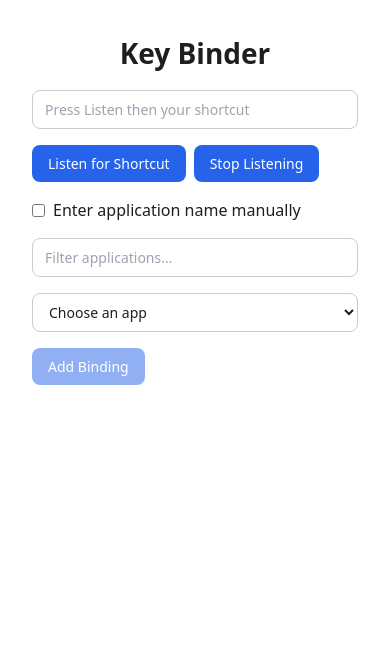
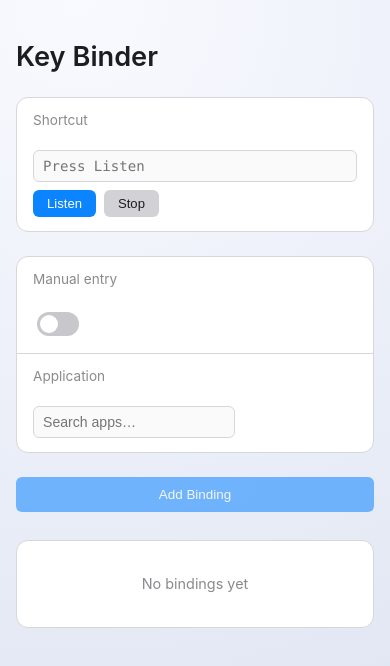
Before and after one commit to stephen-ics/keybinder, a Next.js app: page / in a window 390 px wide. Shown: the top 666 px of the page. Built offline with nearby package versions, Linux system fonts and the light colour scheme.

Commit message:
significantly improved responsiveness, functionality, and styling

```diff
--- a/src/pages/index.tsx
+++ b/src/pages/index.tsx
@@ -1,257 +1,259 @@
-import { useState, useEffect, useCallback } from "react";
+// src/renderer/pages/index.tsx
+import { useState, useEffect, useCallback, useRef } from "react";
 
 type Binding = { accelerator: string; app: string };
 
 export default function HomePage() {
-  // --- Component state ---
-  const [accel, setAccel]               = useState("");
-  const [listening, setListening]       = useState(false);
-  const [manualToggle, setManualToggle] = useState(false);
-  const [manualApp, setManualApp]       = useState("");
-  const [openApps, setOpenApps]         = useState<string[]>([]);
-  const [filter, setFilter]             = useState("");
-  const [selectedApp, setSelectedApp]   = useState("");
-  const [bindings, setBindings]         = useState<Binding[]>([]);
+  /* ────────── State ────────── */
+  const [accel, setAccel]             = useState("");
+  const [listening, setListening]     = useState(false);
+  const [manual, setManual]           = useState(false);
+  const [manualApp, setManualApp]     = useState("");
+  const [openApps, setOpenApps]       = useState<string[]>([]);
+  const [filter, setFilter]           = useState("");
+  const [selectedApp, setSelectedApp] = useState("");
+  const [bindings, setBindings]       = useState<Binding[]>([]);
+  const [showList, setShowList]       = useState(false);
 
-  // --- Fetch initial data ---
+  /* ─────── Fetch native data ─────── */
   useEffect(() => {
-    if (typeof window !== "undefined" && (window as any).api) {
+    if ((window as any).api) {
       (window as any).api.getOpenApps().then(setOpenApps);
       (window as any).api.getBindings().then(setBindings);
     }
   }, []);
 
-  // --- Filtered dropdown list ---
-  const filteredApps = openApps.filter(app =>
-    app.toLowerCase().includes(filter.toLowerCase())
+  const filtered = openApps.filter(a =>
+    a.toLowerCase().includes(filter.toLowerCase())
   );
 
-  // --- Shortcut‑listening logic ---
-  const handleKeydown = useCallback((e: KeyboardEvent) => {
+  /* ─────── Shortcut capture ─────── */
+  const keydown = useCallback((e: KeyboardEvent) => {
     const parts: string[] = [];
     if (e.ctrlKey)  parts.push("Ctrl");
-    if (e.metaKey)  parts.push("Meta");
+    if (e.metaKey)  parts.push("Cmd");
     if (e.altKey)   parts.push("Alt");
     if (e.shiftKey) parts.push("Shift");
     const key = e.key.length === 1 ? e.key.toUpperCase() : e.key;
     parts.push(key);
-    setAccel(parts.join("+"));
+    setAccel(parts.join(" + "));
   }, []);
 
-  // Attach/detach keydown listener
   useEffect(() => {
-    if (listening) {
-      window.addEventListener("keydown", handleKeydown);
-    } else {
-      window.removeEventListener("keydown", handleKeydown);
-    }
-    return () => {
-      window.removeEventListener("keydown", handleKeydown);
-    };
-  }, [listening, handleKeydown]);
+    if (listening) window.addEventListener("keydown", keydown);
+    return () => window.removeEventListener("keydown", keydown);
+  }, [listening, keydown]);
 
-  // --- Handlers for buttons ---
-  const handleListen = () => { setAccel(""); setListening(true); };
-  const handleStop   = () => setListening(false);
-
-  const handleAdd = () => {
-    const appName = manualToggle ? manualApp : selectedApp;
+  /* ─────────── CRUD  ─────────── */
+  const add = () => {
+    const appName = manual ? manualApp : selectedApp;
     (window as any).api
       .saveBinding({ accelerator: accel, app: appName })
       .then(() => (window as any).api.getBindings())
       .then(setBindings);
   };
 
-  const handleRemove = (acc: string) => {
+  const remove = (acc: string) => {
     (window as any).api
       .removeBinding(acc)
       .then(() => (window as any).api.getBindings())
       .then(setBindings);
   };
 
-  // --- Render ---
+  /* ───── dropdown auto-close ───── */
+  const searchWrapRef = useRef<HTMLDivElement>(null);
+  useEffect(() => {
+    const close = (e: MouseEvent) => {
+      if (!searchWrapRef.current?.contains(e.target as Node)) setShowList(false);
+    };
+    document.addEventListener("mousedown", close);
+    return () => document.removeEventListener("mousedown", close);
+  }, []);
+
+  /* ─────────────  UI  ───────────── */
   return (
-    <main className="container">
-      <h2>Key Binder</h2>
+    <main className="window">
+      <div className="sheet">
+        <h2 className="title">Key Binder</h2>
 
-      <div className="stack">
-        {/* Accelerator input + Listen/Stop */}
+        {/* Shortcut */}
+        <section className="group">
+          <div className="row">
+            <label className="rowLabel">Shortcut</label>
+            <div className="field">
+              <input
+                className="input mono"
+                value={accel}
+                placeholder="Press Listen"
+                readOnly
+              />
+              <div className="btnGroup">
+                <button className="btn blue tiny" onClick={() => { setAccel(""); setListening(true); }}>Listen</button>
+                <button className="btn gray tiny" onClick={() => setListening(false)}>Stop</button>
+              </div>
+            </div>
+          </div>
+          {listening && <div className="noteWrap"><p className="note danger">Listening…</p></div>}
+        </section>
+
+        {/* App picker */}
+        <section className="group">
+          <div className="row">
+            <label className="rowLabel">Manual entry</label>
+            <input type="checkbox" className="switch" checked={manual} onChange={e => setManual(e.target.checked)} />
+          </div>
+
+          {manual ? (
+            <div className="row">
+              <label className="rowLabel">Application</label>
               <input
                 className="input"
-          value={accel}
-          placeholder="Press Listen then your shortcut"
-          readOnly
-        />
-        <div className="actions">
-          <button className="button" onClick={handleListen}>
-            Listen for Shortcut
-          </button>
-          <button className="button" onClick={handleStop}>
-            Stop Listening
-          </button>
-          {listening && <span className="status">Listening…</span>}
-        </div>
-
-        {/* Manual vs Dropdown toggle */}
-        <label className="checkbox-label">
-          <input
-            type="checkbox"
-            checked={manualToggle}
-            onChange={e => setManualToggle(e.target.checked)}
-          />
-          <span>Enter application name manually</span>
-        </label>
-
-        {/* Manual entry or filtered dropdown */}
-        {manualToggle ? (
-          <input
-            className="input"
-            placeholder="Enter app name"
+                placeholder="Enter App Name"
                 value={manualApp}
                 onChange={e => setManualApp(e.target.value)}
               />
+            </div>
           ) : (
-          <>
+            <div className="row">
+              <label className="rowLabel">Application</label>
+              <div className="searchWrap" ref={searchWrapRef}>
                 <input
                   className="input"
-              placeholder="Filter applications…"
+                  placeholder="Search apps…"
                   value={filter}
-              onChange={e => setFilter(e.target.value)}
+                  onChange={e => { setFilter(e.target.value); setShowList(true); }}
+                  onFocus={() => setShowList(true)}
+                  onBlur={() => setTimeout(() => setShowList(false), 120)}  /* ensure closes even if tab key */
                 />
-            <select
-              className="select"
-              value={selectedApp}
-              onChange={e => setSelectedApp(e.target.value)}
+                {showList && filtered.length > 0 && (
+                  <ul className="dropdown">
+                    {filtered.map(name => (
+                      <li
+                        key={name}
+                        className={name === selectedApp ? "active" : ""}
+                        onClick={() => {
+                          setSelectedApp(name);
+                          setFilter(name);
+                          setShowList(false);
+                        }}
                       >
-              <option value="" disabled>
-                Choose an app
-              </option>
-              {filteredApps.map(appName => (
-                <option key={appName} value={appName}>
-                  {appName}
-                </option>
+                        {name}
+                      </li>
                     ))}
-            </select>
-          </>
+                  </ul>
                 )}
+              </div>
+            </div>
+          )}
+        </section>
 
         <button
-          className="button"
-          onClick={handleAdd}
-          disabled={!accel || !(manualToggle ? manualApp : selectedApp)}
+          className="btn blue wide"
+          disabled={!accel || !(manual ? manualApp : selectedApp)}
+          onClick={add}
         >
           Add Binding
         </button>
+
+        {/* Bindings list */}
+        <section className="group listGroup">
+          {bindings.length === 0 ? (
+            <p className="empty">No bindings yet</p>
+          ) : (
+            bindings.map(b => (
+              <div key={b.accelerator} className="row rowBinding">
+                <span className="chip mono">{b.accelerator}</span>
+                <span className="appName">{b.app}</span>
+                <button className="btn textDanger tiny" onClick={() => remove(b.accelerator)}>Remove</button>
+              </div>
+            ))
+          )}
+        </section>
       </div>
 
-      {/* Binding list */}
-      <ul className="list">
-        {bindings.map(b => (
-          <li key={b.accelerator} className="list-item">
-            <span className="mono">{b.accelerator} → {b.app}</span>
-            <button
-              className="button button-danger"
-              onClick={() => handleRemove(b.accelerator)}
-            >
-              Remove
-            </button>
-          </li>
-        ))}
-      </ul>
+      {/* ───────── global palette ───────── */}
+      <style jsx global>{`
+        :root {
+          --fg1:#1d1d1f; --fg2:#3c3c4399; --divider:#d7d7db;
+          --accent:#0a84ff; --danger:#ff453a; --radius:12px;
+          --bg0:#f9faff; --bg1:#dde3f1;
+          --font:-apple-system,BlinkMacSystemFont,"SF Pro Text","Segoe UI",Roboto,sans-serif;
+        }
+        *,*::before,*::after{box-sizing:border-box;}
+        html,body{margin:0;font-family:var(--font);-webkit-font-smoothing:antialiased;}
+      `}</style>
 
-      {/* scoped styles */}
+      {/* ───────── component styles ───────── */}
       <style jsx>{`
-        .container {
-          padding: 2rem;
-          max-width: 28rem;
-          margin: 0 auto;
-          font-family: system-ui, sans-serif;
-          color: #1e1e1e;
-        }
-        h2 {
-          font-size: 1.75rem;
-          font-weight: 600;
-          margin-bottom: 1rem;
-          text-align: center;
-        }
-        .stack > * + * {
-          margin-top: 1rem;
-        }
-        .input {
-          width: 100%;
-          border: 1px solid #ccc;
-          border-radius: 0.5rem;
-          padding: 0.5rem 0.75rem;
-          font-size: 0.875rem;
-        }
-        .input:focus {
-          outline: none;
-          border-color: #2563eb;
-          box-shadow: 0 0 0 2px rgba(37, 99, 235, 0.4);
-        }
-        .select {
-          width: 100%;
-          border: 1px solid #ccc;
-          border-radius: 0.5rem;
-          padding: 0.5rem 0.75rem;
-          font-size: 0.875rem;
-          background: #fff;
-        }
-        .checkbox-label {
-          display: flex;
-          align-items: center;
-          gap: 0.5rem;
-          user-select: none;
-        }
-        .actions {
-          display: flex;
-          flex-wrap: wrap;
-          gap: 0.5rem;
-          align-items: center;
-        }
-        .button {
-          background: #2563eb;
-          color: #fff;
-          border: none;
-          border-radius: 0.5rem;
-          padding: 0.5rem 1rem;
-          font-size: 0.875rem;
-          font-weight: 500;
-          cursor: pointer;
-          transition: background 0.2s ease;
-        }
-        .button:hover {
-          background: #1d4ed8;
-        }
-        .button:disabled {
-          opacity: 0.5;
-          cursor: default;
-        }
-        .button-danger {
-          background: #dc2626;
-        }
-        .button-danger:hover {
-          background: #b91c1c;
-        }
-        .status {
-          margin-left: auto;
-          font-size: 1rem;
-          font-weight: 600;
-          color: #dc2626;
-        }
-        .list {
-          margin-top: 1.5rem;
-          font-size: 0.875rem;
-        }
-        .list-item {
-          display: flex;
-          justify-content: space-between;
-          align-items: center;
-          padding-top: 0.5rem;
-          border-top: 1px solid #eee;
-        }
-        .mono {
-          font-family: Menlo, Consolas, monospace;
+        /* viewport + floor */
+        .window{display:flex;justify-content:center;align-items:flex-start;
+                padding:40px 16px;min-height:100vh;min-width:360px;
+                background:radial-gradient(circle at 20% 0%,var(--bg0)0%,var(--bg1)100%);}
+        .sheet{width:100%;max-width:460px;color:var(--fg1);}
+        .title{margin:0 0 24px;font-size:1.7rem;font-weight:600;}
+
+        /* card */
+        .group{background:#fff;border:1px solid var(--divider);border-radius:var(--radius);margin-bottom:24px;}
+        .row{display:flex;flex-wrap:wrap;gap:16px;align-items:center;padding:16px 20px;border-top:1px solid var(--divider);}
+        .group .row:first-child{border-top:none;}
+        .rowLabel{flex:0 0 120px;min-width:120px;font-size:.85rem;color:var(--fg2);}
+
+        /* shortcut field */
+        .field{flex:1 1 0;min-width:0;display:flex;gap:8px;}
+        .btnGroup{display:flex;gap:8px;}
+
+        /* search */
+        .searchWrap{flex:1 1 0;position:relative;}
+
+        /* inputs */
+        .input{flex:1 1 0;min-width:0;font-size:.9rem;padding:8px 10px;border:1px solid var(--divider);
+               border-radius:6px;background:#fafafa;transition:border-color .2s;}
+        .input:focus{outline:none;border-color:var(--accent);box-shadow:0 0 0 2px rgba(10,132,255,.3);background:#fff;}
+        .mono{font-family:"SF Mono",Menlo,Consolas,monospace;}
+
+        /* buttons */
+        .btn{border:none;border-radius:6px;font-size:.84rem;font-weight:500;cursor:pointer;transition:filter .14s;}
+        .btn:hover:not(:disabled){filter:brightness(1.08);}
+        .btn:disabled{opacity:.55;cursor:default;}
+        .blue{background:var(--accent);color:#fff;}
+        .gray{background:#d1d1d6;color:var(--fg1);}
+        .textDanger{background:none;color:var(--danger);}
+        .tiny{padding:5px 10px;}
+        .wide{width:100%;margin-bottom:28px;padding:10px 0;}
+
+        /* switch */
+        .switch{-webkit-appearance:none;width:42px;height:24px;border-radius:12px;background:#c7c7cc;cursor:pointer;position:relative;transition:background .2s;}
+        .switch::before{content:"";position:absolute;left:3px;top:3px;width:18px;height:18px;border-radius:50%;background:#fff;transition:transform .2s;}
+        .switch:checked{background:var(--accent);}
+        .switch:checked::before{transform:translateX(18px);}
+
+        /* dropdown */
+        .dropdown{position:absolute;left:0;right:0;top:calc(100% + 4px);max-height:180px;overflow:auto;
+                  list-style:none;margin:0;padding:4px 0;background:#fff;border:1px solid var(--divider);
+                  border-radius:var(--radius);box-shadow:0 8px 18px rgba(0,0,0,.12);z-index:10;}
+        .dropdown li{padding:8px 14px;font-size:.9rem;cursor:pointer;white-space:nowrap;overflow:hidden;text-overflow:ellipsis;transition:background .12s;}
+        .dropdown li:hover,.dropdown li.active{background:rgb(0 0 0 / 7%);}
+
+        /* note / empty */
+        .noteWrap{padding:4px 20px 14px;}
+        .note{margin:0;font-size:.85rem;}
+        .danger{color:var(--danger);font-weight:600;}
+        .empty{padding:20px;font-size:.9rem;text-align:center;color:var(--fg2);}
+
+        /* binding list styling */
+        .rowBinding{gap:12px;}
+        .chip{background:#f2f3f7;border:1px solid var(--divider);border-radius:6px;padding:4px 8px;font-size:.82rem;}
+        .appName{flex:1;font-weight:500;overflow:hidden;text-overflow:ellipsis;}
+
+        /* responsive */
+        @media(max-width:600px){
+          .row{padding:14px 16px;}
+          .rowLabel{flex:0 0 100%;margin-bottom:6px;}
+          .field{flex-direction:column;align-items:stretch;}
+          .btnGroup{justify-content:flex-start;}
+          .input{font-size:.88rem;padding:7px 9px;}
+          .tiny{padding:6px 14px;font-size:.82rem;}
+          .chip{margin-bottom:4px;}
         }
       `}</style>
     </main>
--- a/src/styles/globals.css
+++ b/src/styles/globals.css
@@ -1,7 +1,3 @@
-@tailwind base;
-@tailwind components;
-@tailwind utilities;
-
 html,
 body {
     height: 100%;
```
Lines whose indentation alone changed are shown as unchanged.
